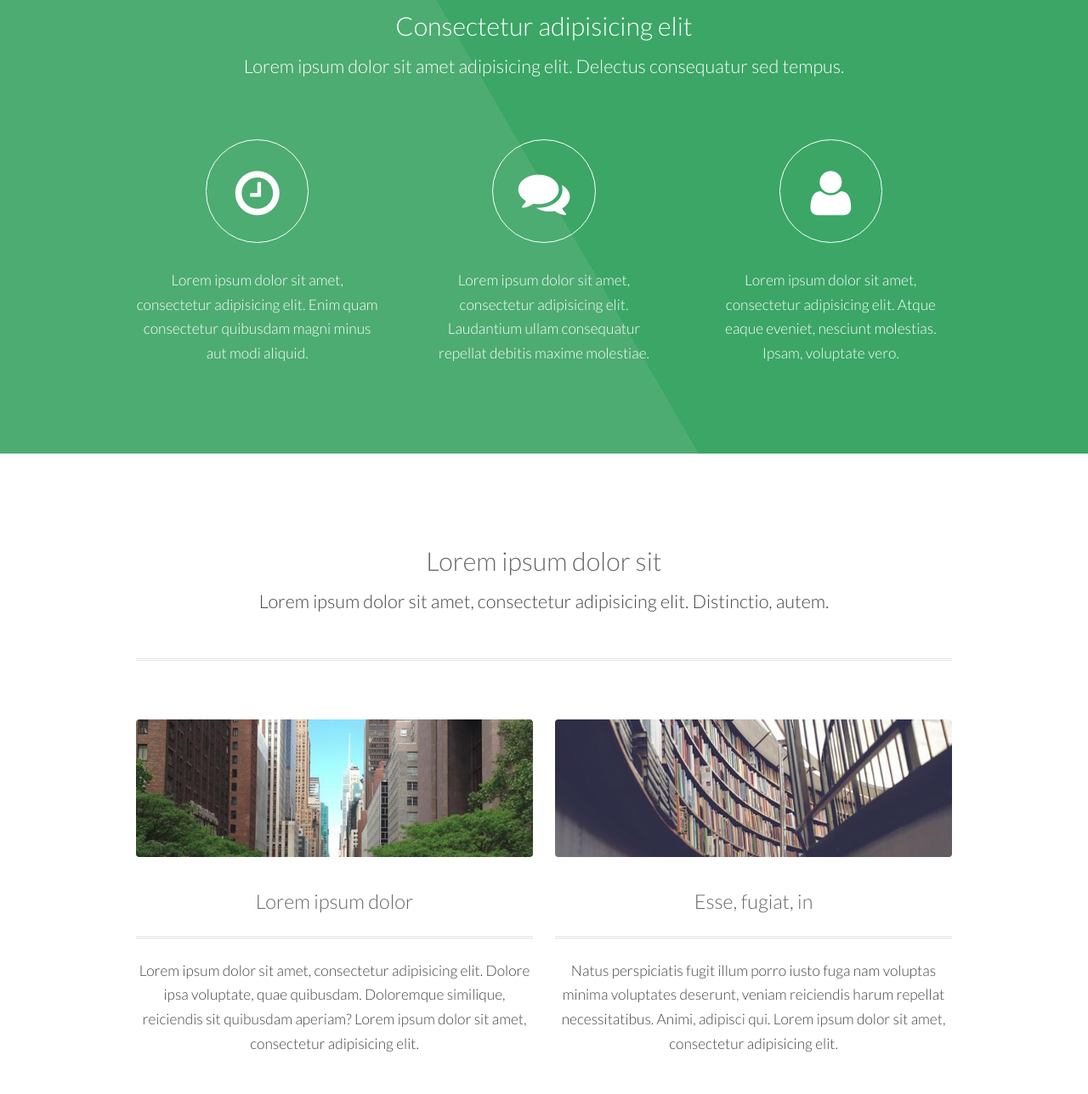
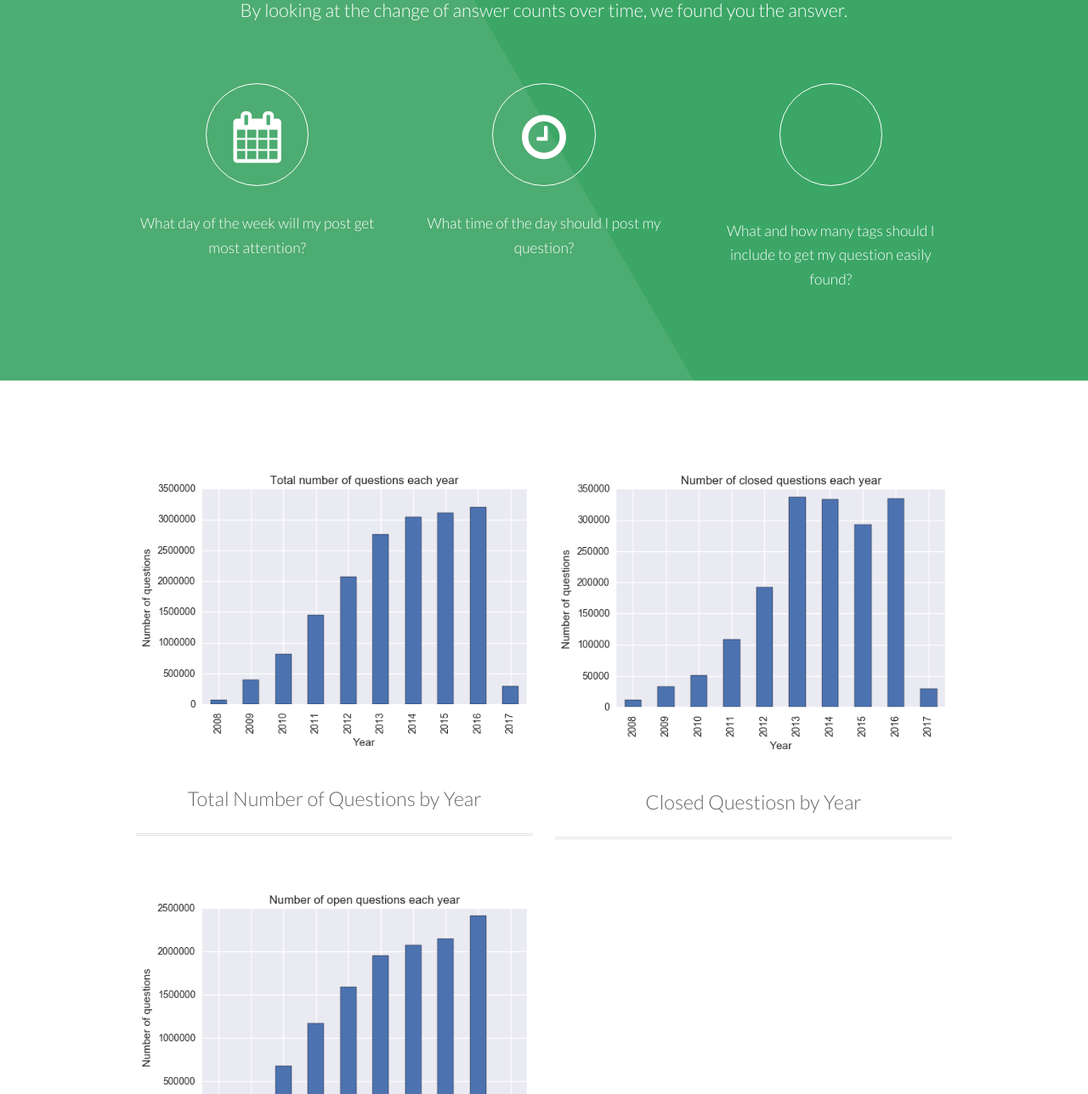
Before and after one commit to ningjung/stacklite364, a plain HTML site: page index.html in a window 1280 px wide. Shown: the part 724-2012 px from the top of the page at 85% size. Drawn offline with Linux system fonts and the light colour scheme.

Commit message:
changed index

```diff
--- a/index.html
+++ b/index.html
@@ -7,7 +7,7 @@
 <html lang="en">
 	<head>
 		<meta charset="UTF-8">
-		<title>Interphase by TEMPLATED</title>
+		<title>Stacklite Data Science Project</title>
 		<meta http-equiv="content-type" content="text/html; charset=utf-8" />
 		<meta name="description" content="" />
 		<meta name="keywords" content="" />
@@ -27,24 +27,24 @@
 
 		<!-- Header -->
 			<header id="header">
-				<h1><a href="index.html">Interphase</a></h1>
+				<h1><a href="index.html">Stacklite Data Science Project</a></h1>
 				<nav id="nav">
 					<ul>
 						<li><a href="index.html">Home</a></li>
-						<li><a href="generic.html">Generic</a></li>
-						<li><a href="elements.html">Elements</a></li>
+						<li><a href="generic.html"> Trend </a></li>
+						<li><a href="elements.html"> Tags </a></li>
 					</ul>
 				</nav>
 			</header>
 
 		<!-- Banner -->
 			<section id="banner">
-				<h2>This is Interphase</h2>
-				<p>Lorem ipsum dolor sit amet, consectetur adipisicing elit.</p>
+				<h2>Stacklite Data Science Project</h2>
+				<p>A guide to master Stackoverflow. </p>
 				<ul class="actions">
-					<li>
+<!-- 					<li>
 						<a href="#" class="button big">Learn More</a>
-					</li>
+					</li> -->
 				</ul>
 			</section>
 
@@ -52,21 +52,21 @@
 			<section id="one" class="wrapper style1 align-center">
 				<div class="container">
 					<header>
-						<h2>Consectetur adipisicing elit</h2>
-						<p>Lorem ipsum dolor sit amet adipisicing elit. Delectus consequatur sed tempus.</p>
+						<h2>How to make my question posts stand out?</h2>
+						<p>By looking at the change of answer counts over time, we found you the answer.</p>
 					</header>
 					<div class="row 200%">
 						<section class="4u 12u$(small)">
-							<i class="icon big rounded fa-clock-o"></i>
-							<p>Lorem ipsum dolor sit amet, consectetur adipisicing elit. Enim quam consectetur quibusdam magni minus aut modi aliquid.</p>
+							<i class="icon big rounded fa-calendar"></i>
+							<p> What day of the week will my post get most attention? </p>
 						</section>
 						<section class="4u 12u$(small)">
-							<i class="icon big rounded fa-comments"></i>
-							<p>Lorem ipsum dolor sit amet, consectetur adipisicing elit. Laudantium ullam consequatur repellat debitis maxime molestiae.</p>
+							<i class="icon big rounded fa-clock-o"></i>
+							<p> What time of the day should I post my question? </p>
 						</section>
 						<section class="4u$ 12u$(small)">
-							<i class="icon big rounded fa-user"></i>
-							<p>Lorem ipsum dolor sit amet, consectetur adipisicing elit. Atque eaque eveniet, nesciunt molestias. Ipsam, voluptate vero.</p>
+							<i class="icon big rounded fa-hashtag"></i>
+							<p> What and how many tags should I include to get my question easily found? </p>
 						</section>
 					</div>
 				</div>
@@ -75,31 +75,31 @@
 		<!-- Two -->
 			<section id="two" class="wrapper style2 align-center">
 				<div class="container">
-					<header>
+<!-- 					<header>
 						<h2>Lorem ipsum dolor sit</h2>
 						<p>Lorem ipsum dolor sit amet, consectetur adipisicing elit. Distinctio, autem.</p>
-					</header>
+					</header> -->
 					<div class="row">
 						<section class="feature 6u 12u$(small)">
-							<img class="image fit" src="images/pic01.jpg" alt="" />
-							<h3 class="title">Lorem ipsum dolor</h3>
-							<p>Lorem ipsum dolor sit amet, consectetur adipisicing elit. Dolore ipsa voluptate, quae quibusdam. Doloremque similique, reiciendis sit quibusdam aperiam? Lorem ipsum dolor sit amet, consectetur adipisicing elit.</p>
+							<img class="image fit" src="images/totalByYear.png" alt="" />
+							<h3 class="title">Total Number of Questions by Year</h3>
+<!-- 							<p>Lorem ipsum dolor sit amet, consectetur adipisicing elit. Dolore ipsa voluptate, quae quibusdam. Doloremque similique, reiciendis sit quibusdam aperiam? Lorem ipsum dolor sit amet, consectetur adipisicing elit.</p> -->
 						</section>
 						<section class="feature 6u$ 12u$(small)">
-							<img class="image fit" src="images/pic02.jpg" alt="" />
-							<h3 class="title">Esse, fugiat, in</h3>
-							<p>Natus perspiciatis fugit illum porro iusto fuga nam voluptas minima voluptates deserunt, veniam reiciendis harum repellat necessitatibus. Animi, adipisci qui. Lorem ipsum dolor sit amet, consectetur adipisicing elit.</p>
+							<img class="image fit" src="images/closedByYear.png" alt="" />
+							<h3 class="title">Closed Questiosn by Year</h3>
+							<!-- <p>Natus perspiciatis fugit illum porro iusto fuga nam voluptas minima voluptates deserunt, veniam reiciendis harum repellat necessitatibus. Animi, adipisci qui. Lorem ipsum dolor sit amet, consectetur adipisicing elit.</p> -->
 						</section>
 						<section class="feature 6u 12u$(small)">
-							<img class="image fit" src="images/pic03.jpg" alt="" />
-							<h3 class="title">Voluptates, repudiandae, dolor</h3>
-							<p>Voluptatibus repellendus tempora, quia! Consequuntur atque, rerum quis, ullam labore officiis ipsa beatae dolore, assumenda eos harum repudiandae, qui ab! Lorem ipsum dolor sit amet, consectetur adipisicing elit.</p>
+							<img class="image fit" src="images/openByYear.png" alt="" />
+							<h3 class="title">Open Questions by Year</h3>
+<!-- 							<p>Voluptatibus repellendus tempora, quia! Consequuntur atque, rerum quis, ullam labore officiis ipsa beatae dolore, assumenda eos harum repudiandae, qui ab! Lorem ipsum dolor sit amet, consectetur adipisicing elit.</p> -->
 						</section>
-						<section class="feature 6u$ 12u$(small)">
+<!-- 						<section class="feature 6u$ 12u$(small)">
 							<img class="image fit" src="images/pic04.jpg" alt="" />
 							<h3 class="title">Eveniet, reiciendis, veniam</h3>
 							<p>Rem nulla molestiae inventore quibusdam repudiandae doloremque eveniet ullam, qui autem possimus saepe laudantium numquam sapiente vel. Repudiandae, nihil tempore. Lorem ipsum dolor sit amet, consectetur adipisicing elit.</p>
-						</section>
+						</section> -->
 					</div>
 					<footer>
 						<ul class="actions">
```
Also changed, not shown: images/closedByYear.png (added), images/openByYear.png (added), images/totalByYear.png (added), 1 other file.
